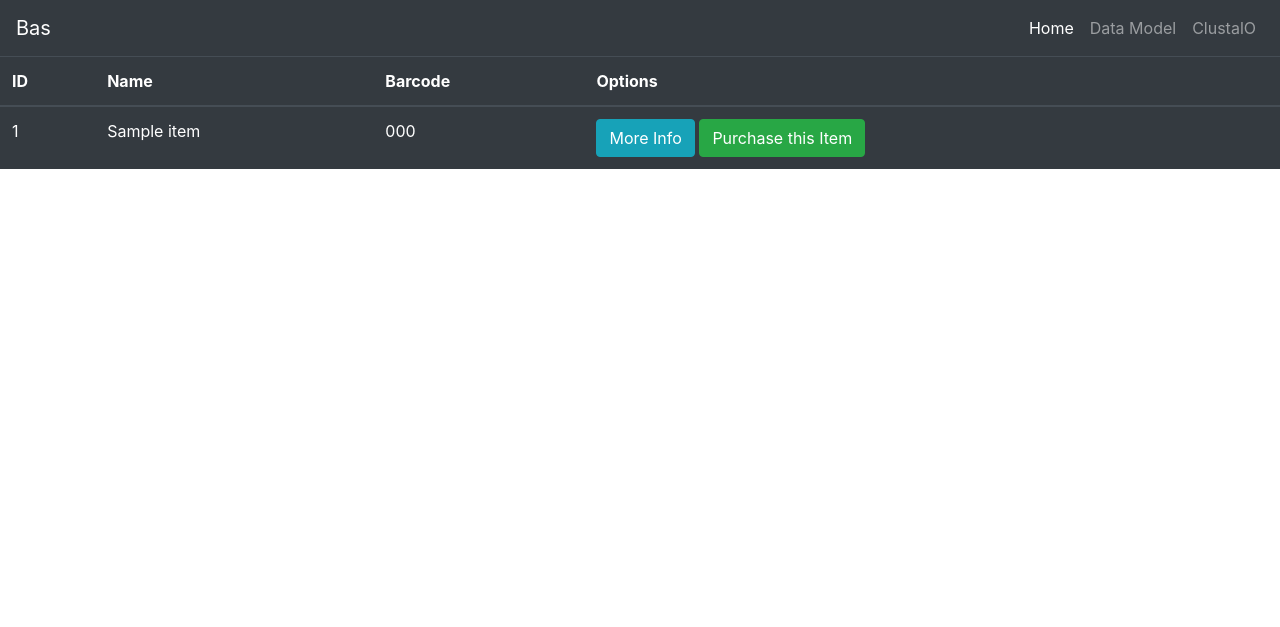
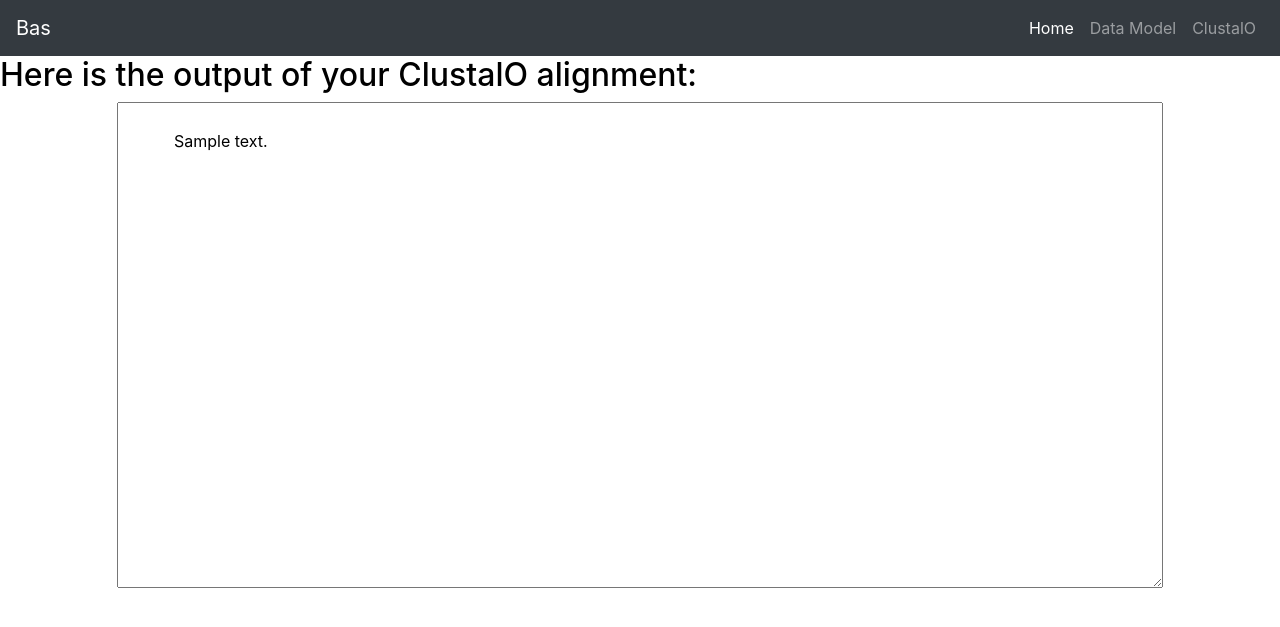
Before and after one commit to annabm99/bas, a Flask app: template market/templates/market.html in a window 1280 px wide. Shown: the top 627 px of the page. Run offline with Flask 2, Linux system fonts and the light colour scheme; the template is opened without the code that fills it: most values are stand-ins (such as "Sample title", 1, 10 or a date in 2020); some libraries are stand-ins or nearby versions.

Commit message:
clustal working

```diff
--- a/market/templates/clustalo.html
+++ b/market/templates/clustalo.html
@@ -1,7 +1,7 @@
 <!--Inherit base template-->
 {% extends "base.html" %}
 {% block title %}
-Register Page
+ClustalO
 {% endblock %}
 
 {% block content %}
@@ -13,8 +13,6 @@ Register Page
         <form method="POST" class="form-register" style="color:black" enctype="multipart/form-data" >
             <!--Protect information from the form when it is being sent-->
             {{ form.hidden_tag() }}
-            <!--Add logo image-->
-            <img class="mb-4" src="assets/clustal.png" alt="">
             <!--Form header-->
             <h2 class="h3 mb-3 font-weight-normal">
                 Please provide the sequences you wish to analyze
--- a/market/templates/market.html
+++ b/market/templates/market.html
@@ -1,41 +1,16 @@
+<!--Inherit base template-->
 {% extends "base.html" %}
-
 {% block title %}
-Market
+Job Finished
 {% endblock %}
 
-
 {% block content %}
-
-    <!--Table hover: when you put the mouse on one row of the table it changes color-->
-    <!--Dark: if not present the table has white background-->
-    <table class="table table-hover table-dark">
-        <thead>
-            <tr>
-                <!-- Column headers (bold) -->
-                <th scope="col">ID</th> <!-- First column: ID -->
-                <th scope="col">Name</th> <!--  column: Name -->
-                <th scope="col">Barcode</th> <!-- column: Barcode -->
-                <th scope="col">Options</th> <!--Third column: options for buttons, if there is no header the table works anyways-->
-            </tr>
-        </thead>
-        <tbody>
-            <!-- Rows -->
-            <!--Jinja template uses brackets with % instead of double brackets to access a logical, you can write code similar to python code-->
-            {% for item in items %} <!--For each element of the list-->
-                <tr>
-                    <td>{{ item.id }}</td> <!--1st dict value will go to the 1sr col)-->
-                    <!--The $$$$ added at the end (outside jinja code) will be displayed as normal text after the dict item-->
-                    <td>{{ item.name }}</td> <!--1st dict value will go to the 1sr col)-->
-                    <td>{{ item.barcode }}</td> <!--2nd dict value will go the the 2nd col)-->
-                    <td>
-                        <!--2 additional buttons for each row (3rd and 4th column)-->
-                        <button class="btn btn-outline btn-info">More Info</button> <!--Button info: differnet colour than botton success-->
-                        <button class="btn btn-outline btn-success">Purchase this Item</button>
-                    </td>
-                </tr>
-            {% endfor %} <!--Close the for loop-->
-        </tbody>
-    </table>
-
+<body class="text-left">
+    <h2>Here is the output of your ClustalO alignment:</h2>
+    <div class="text-center">
+        <textarea rows="20" cols="100">
+            {{ content }}
+         </textarea>
+    </div>
+</body>
 {% endblock %}
```
